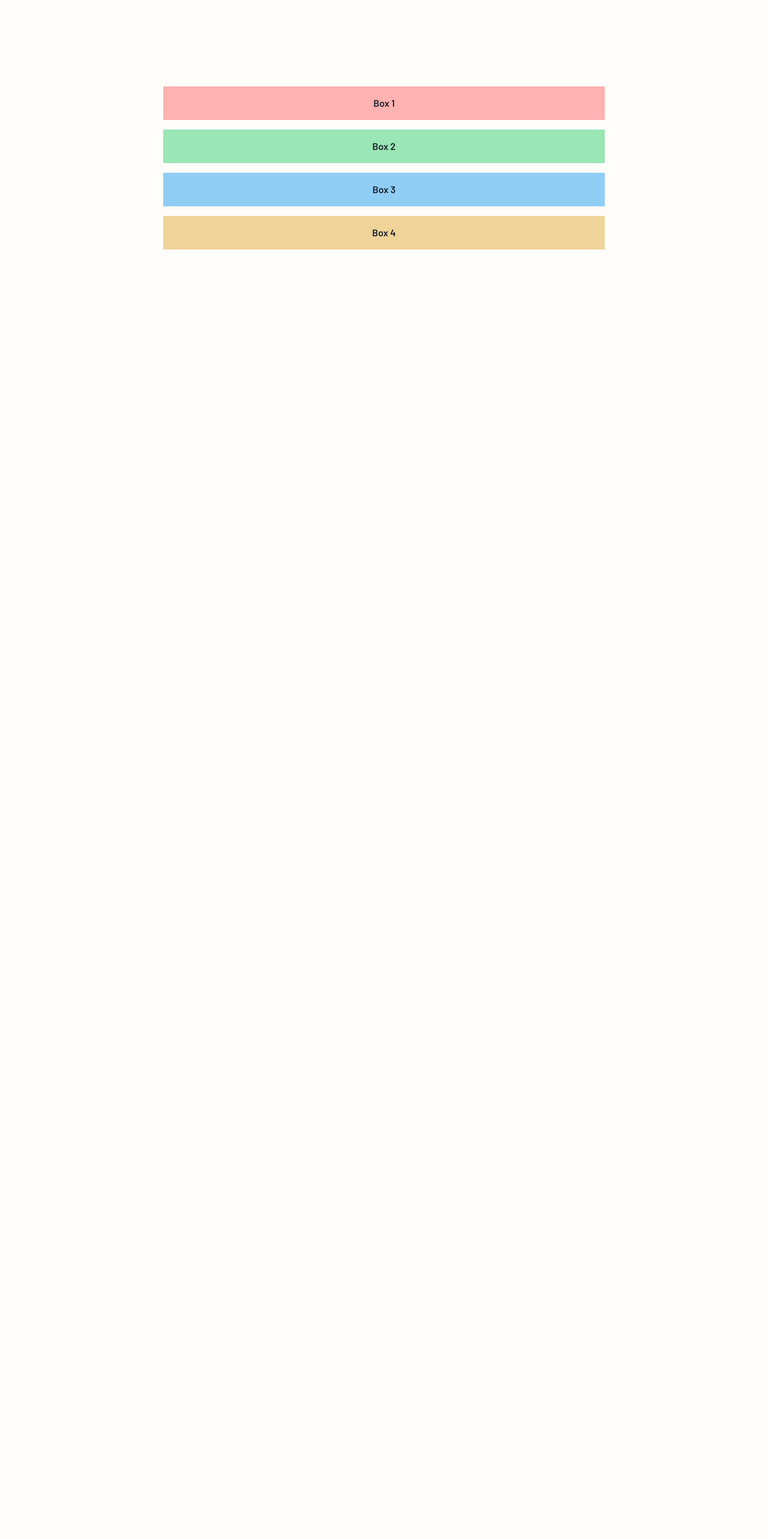
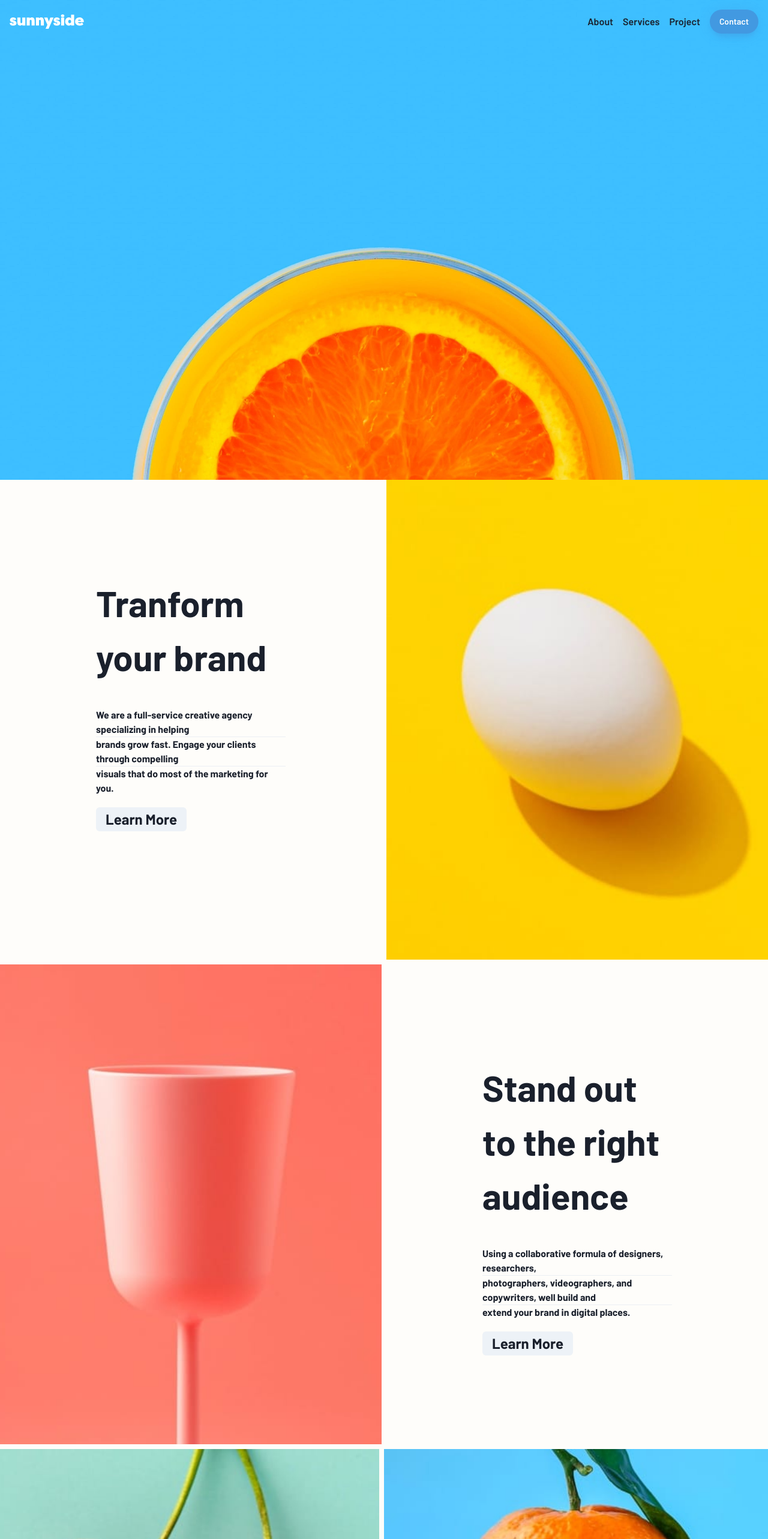
Before and after one commit to lo0oleta/sunnyside-agency, a Next.js app: page /Landing in a window 1280 px wide. Shown: the top 2566 px of the page at 60% size. Before the commit the page ends 800 px from the top, so only its background shows below. Built offline with nearby package versions, Linux system fonts and the light colour scheme.

Commit message:
Edit Landing Page

```diff
--- a/src/pages/Landing.tsx
+++ b/src/pages/Landing.tsx
@@ -10,34 +10,240 @@ import {
   useColorModeValue,
   createIcon,
   Flex,
+  StackDivider,
+  VStack,
+  HStack,
+  Divider,
+  Center,
 } from "@chakra-ui/react";
+import NavBar from "@/component/NavBar";
+
+const firstImage = "./images/desktop/image-header.jpg";
+const standout = "./images/desktop/image-stand-out.jpg";
+const photography = "./images/desktop/image-photography.jpg";
+const sugarcubes = "./images/desktop/image-gallery-sugarcubes.jpg";
+const orange = "./images/desktop/image-gallery-orange.jpg";
+const milkbottles = "./images/desktop/image-gallery-milkbottles.jpg";
+const graphic = "./images/desktop/image-graphic-design.jpg";
+const transform = "./images/desktop/image-transform.jpg";
 
 export default function Landing() {
   return (
     <>
-      <Container maxW={"3xl"}>
-        <Stack
-          as={Box}
-          textAlign={"center"}
-          spacing={{ base: 8, md: 14 }}
-          py={{ base: 20, md: 36 }}
+      {/* <Container maxW={"7xl"}> */}
+
+      <Flex direction="column">
+        <Box
+          w="100%"
+          h="100vh"
+          // mb={4}
+          bgImage={firstImage}
+          bgSize="cover"
+          bgAttachment="semi-fixed"
+          bgPos="50% 100%"
+          pos="relative"
+          bgRepeat="no-repeat"
         >
-          <Flex direction="column">
-            <Box p={4} mb={4} backgroundColor="red.200">
-              Box 1
+          <NavBar />
+        </Box>
+
+        <VStack
+          // divider={<StackDivider borderColor="gray.200" />}
+          align="stretch"
+        >
+          <HStack>
+            <Box
+              w="50%"
+              h="100vh"
+              // bgImage={firstImage}
+              // bgSize="cover"
+              // bgAttachment="semi-fixed"
+              // bgPos="50% 100%"
+              // pos="relative"
+              // bgRepeat="no-repeat"
+              justifyContent={"center"}
+              alignItems="center"
+            >
+              <Text
+                fontSize="6xl"
+                mt={"20vh"}
+                marginInline={"20vh"}
+                fontWeight="bold"
+              >
+                Tranform your brand
+              </Text>
+              <Text
+                fontSize="1xl"
+                fontWeight="bold"
+                mt={"5vh"}
+                marginInline={"20vh"}
+              >
+                We are a full-service creative agency specializing in helping{" "}
+                <Divider /> brands grow fast. Engage your clients through
+                compelling <Divider /> visuals that do most of the marketing for
+                you.
+              </Text>
+              <Button
+                fontSize="2xl"
+                mt={5}
+                marginInline={"20vh"}
+                fontWeight="bold"
+              >
+                Learn More
+              </Button>
             </Box>
-            <Box p={4} mb={4} backgroundColor="green.200">
-              Box 2
+            <Box
+              w="50%"
+              h="100vh"
+              bgImage={transform}
+              bgSize="cover"
+              bgAttachment="semi-fixed"
+              bgPos="50% 100%"
+              pos="relative"
+              bgRepeat="no-repeat"
+            ></Box>
+          </HStack>
+
+          <HStack>
+            <Box
+              w="50%"
+              h="100vh"
+              bgImage={standout}
+              bgSize="cover"
+              bgAttachment="semi-fixed"
+              bgPos="50% 100%"
+              pos="relative"
+              bgRepeat="no-repeat"
+            ></Box>
+            <Box
+              w="50%"
+              h="100vh"
+              // bgImage={firstImage}
+              // bgSize="cover"
+              // bgAttachment="semi-fixed"
+              // bgPos="50% 100%"
+              // pos="relative"
+              // bgRepeat="no-repeat"
+              justifyContent={"center"}
+              alignItems="center"
+            >
+              <Text
+                fontSize="6xl"
+                mt={"20vh"}
+                marginInline={"20vh"}
+                fontWeight="bold"
+              >
+                Stand out to the right audience
+              </Text>
+              <Text
+                fontSize="1xl"
+                fontWeight="bold"
+                mt={"5vh"}
+                marginInline={"20vh"}
+              >
+                Using a collaborative formula of designers, researchers,{" "}
+                <Divider /> photographers, videographers, and copywriters, well
+                build and
+                <Divider /> extend your brand in digital places.
+              </Text>
+              <Button
+                fontSize="2xl"
+                marginInline={"20vh"}
+                mt={5}
+                fontWeight="bold"
+              >
+                Learn More
+              </Button>
             </Box>
-            <Box p={4} mb={4} backgroundColor="blue.200">
-              Box 3
+          </HStack>
+          <HStack>
+            <Box
+              w="50%"
+              h="100vh"
+              bgImage={graphic}
+              bgSize="cover"
+              bgAttachment="semi-fixed"
+              bgPos="50% 100%"
+              pos="relative"
+              justifyItems={"center"}
+              justifyContent="center"
+              bgRepeat="no-repeat"
+            >
+              <Text
+                fontSize="6xl"
+                mt={"60vh"}
+                marginInline={"20vh"}
+                fontWeight="bold"
+              >
+                Graphic design
+              </Text>
+              <Text
+                fontSize="1xl"
+                fontWeight="bold"
+                mt={"10vh"}
+                marginInline={"20vh"}
+              >
+                Great design makes you memorable. We deliver
+                <Divider /> artwork that underscores your brand message and
+                <Divider />
+                captures potential clients’ attention.
+              </Text>
             </Box>
-            <Box p={4} backgroundColor="yellow.200">
-              Box 4
+            <Box
+              w="50%"
+              h="100vh"
+              bgImage={photography}
+              bgSize="cover"
+              bgAttachment="semi-fixed"
+              bgPos="50% 100%"
+              pos="relative"
+              bgRepeat="no-repeat"
+              alignItems="center"
+            >
+              <Text
+                fontSize="6xl"
+                mt={"60vh"}
+                marginInline={"20vh"}
+                fontWeight="bold"
+              >
+                Photography
+              </Text>
+              <Text
+                fontSize="1xl"
+                fontWeight="bold"
+                mt={"10vh"}
+                marginInline={"20vh"}
+              >
+                Increase your credibility by getting the most
+                <Divider /> stunning, high-quality photos that improve your
+                <Divider />
+                business
+              </Text>
             </Box>
-          </Flex>
-        </Stack>
-      </Container>
+          </HStack>
+        </VStack>
+
+        <Box
+          w="100%"
+          h="60vh"
+          bgSize="cover"
+          bgAttachment="semi-fixed"
+          bgPos="50% 100%"
+          pos="relative"
+          bgRepeat="no-repeat"
+          justifyContent="center"
+        >
+          <Center
+            fontSize="6xl"
+            marginInline={"20vh"}
+            color={"gray.200"}
+            fontWeight="bold"
+          >
+            CLIENT TESTIMONIALS
+          </Center>
+        </Box>
+      </Flex>
+      {/* </Container> */}
     </>
   );
 }
--- a/src/pages/index.tsx
+++ b/src/pages/index.tsx
@@ -7,7 +7,7 @@ import Landing from "./Landing";
 export default function index() {
   return (
     <chakra.main>
-      <NavBar />
+      {/* <NavBar /> */}
       <Landing />
       <Footer />
     </chakra.main>
--- a/src/theme.tsx
+++ b/src/theme.tsx
@@ -1,10 +1,12 @@
 import { extendTheme } from "@chakra-ui/react";
 
 const fonts = {
-  mono: `'Barlow', monospace`,
-  body: `'Barlow', sans-serif`,
-  heading: `'Barlow', sans-serif`,
+  fonts: {
+    heading: `'Barlow', sans-serif`,
+    body: `'Barlow', sans-serif`,
+  },
 };
+
 
 const breakpoints = {
   sm: "40em",
```
